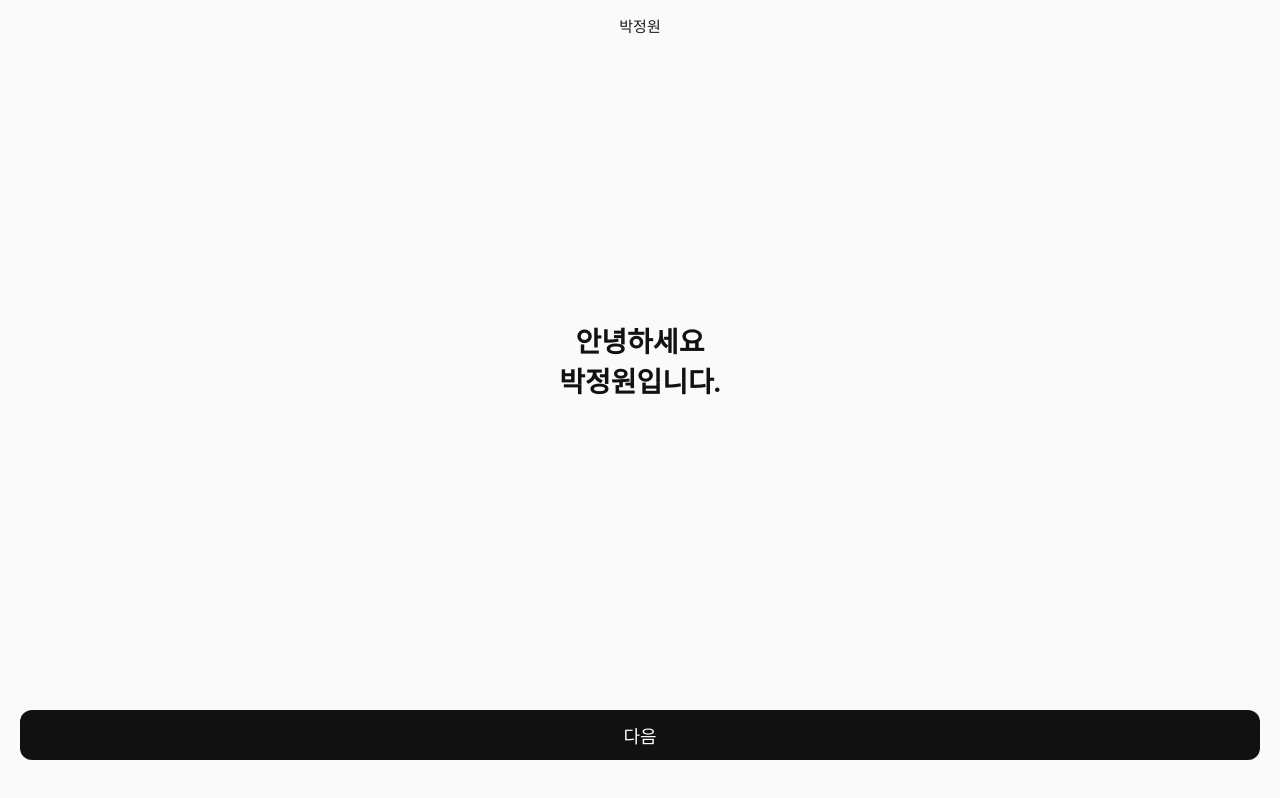
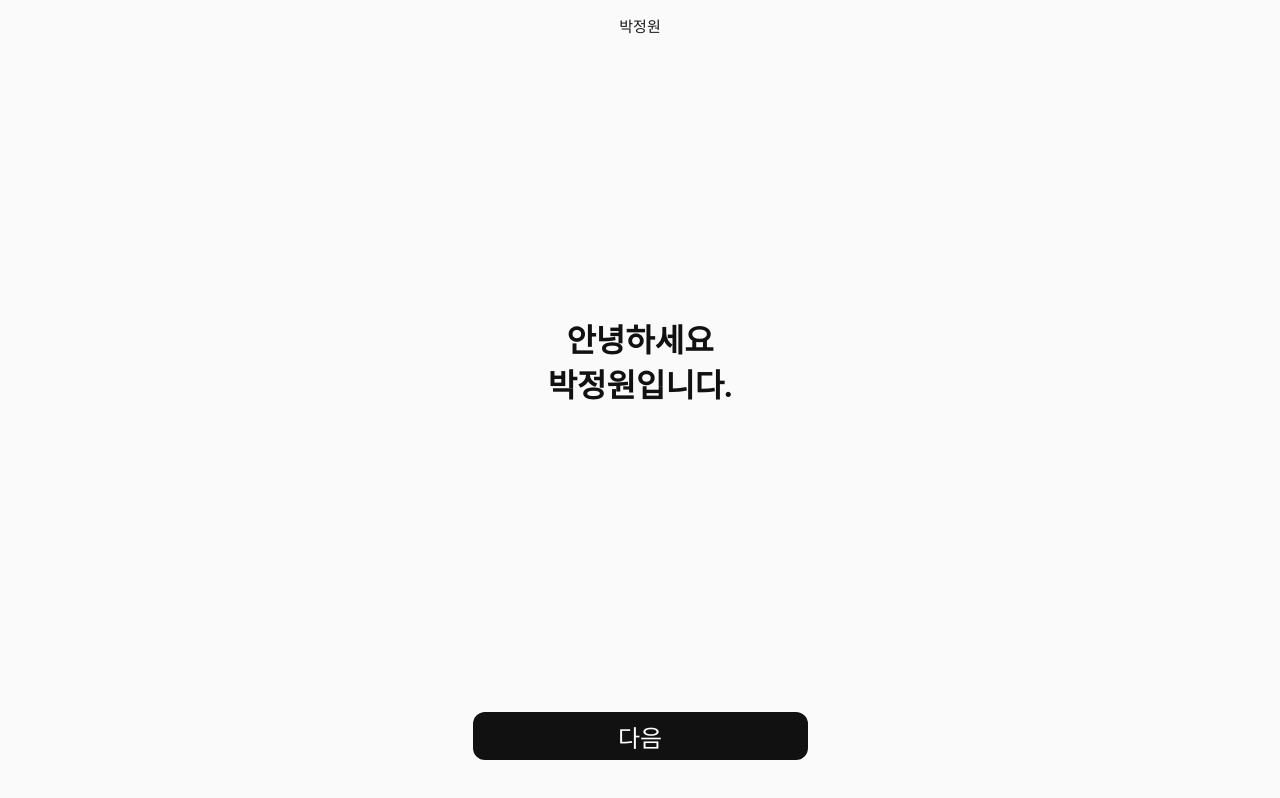
Before and after one commit to jjjjjeongwon/openplan_frontend, a Next.js app in the folder apps/web/: page / in a window 1280 px wide. Built offline with nearby package versions, Linux system fonts and the light colour scheme.

Commit message:
feat: 반응형 디자인 적용 및 이전 버튼 중앙 배치

```diff
--- a/apps/web/app/page.module.css
+++ b/apps/web/app/page.module.css
@@ -35,7 +35,28 @@
   font-weight: 600;
 }
 
+@media (min-width: 1024px) {
+  .description {
+    font-size: 32px;
+  }
+}
+
 .footer {
   width: 100%;
   padding: 40px 20px;
+  display: flex;
+  justify-content: center;
 }
+
+.footer button {
+  width: 335px;
+  max-width: 100%;
+  font-size: 16px;
+  height: 48px;
+}
+
+@media (min-width: 1024px) {
+  .footer button {
+    font-size: 24px;
+  }
+}
--- a/apps/web/app/result/page.module.css
+++ b/apps/web/app/result/page.module.css
@@ -108,4 +108,49 @@
 .footer {
   width: 100%;
   padding: 12px 20px 60px;
+  display: flex;
+  justify-content: center;
 }
+
+@media (min-width: 768px) {
+  .footer button {
+    width: 154px;
+    font-size: 16px;
+  }
+}
+
+@media (min-width: 768px) {
+  .infoCard {
+    &:nth-child(1),
+    &:nth-child(2) {
+      flex-direction: row;
+      justify-content: space-between;
+      gap: 16px;
+    }
+
+    .infoItem {
+      flex: 1;
+    }
+  }
+}
+
+@media (min-width: 1024px) {
+  .main {
+    display: flex;
+    gap: 32px;
+  }
+
+  .imageSection,
+  .infoSection {
+    flex: 1;
+  }
+
+  .infoCard {
+    flex-direction: row;
+    justify-content: space-between;
+  }
+
+  .infoItem {
+    flex: 1;
+  }
+}
--- a/apps/web/app/result/page.tsx
+++ b/apps/web/app/result/page.tsx
@@ -140,10 +140,10 @@ export default function Home() {
             </li>
           </ul>
         </section>
+        <footer className={styles.footer}>
+          <Button children="이전" onClick={() => router.back()} />
+        </footer>
       </main>
-      <footer className={styles.footer}>
-        <Button children="이전" onClick={() => router.back()} />
-      </footer>
     </div>
   );
 }
```
